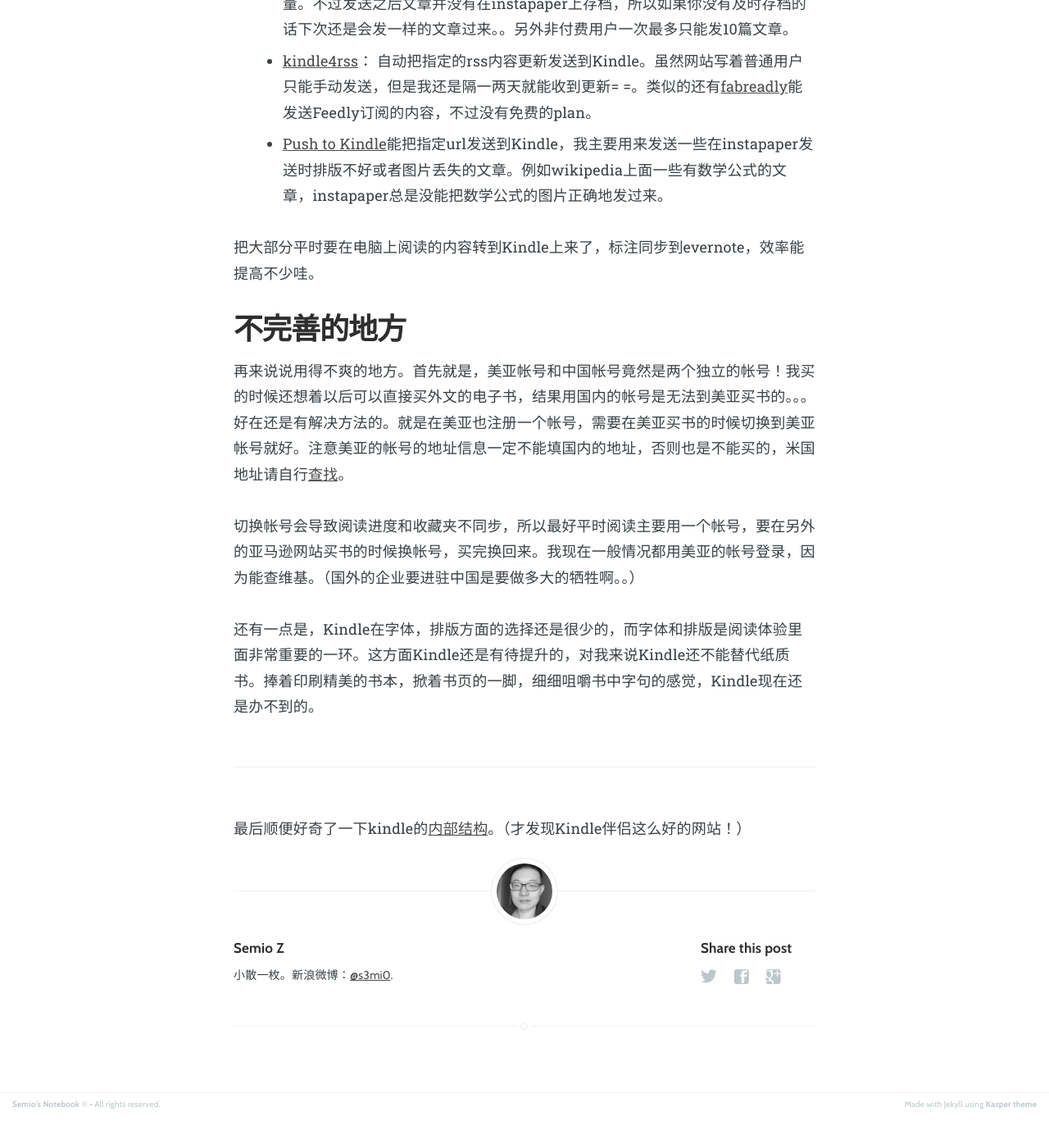
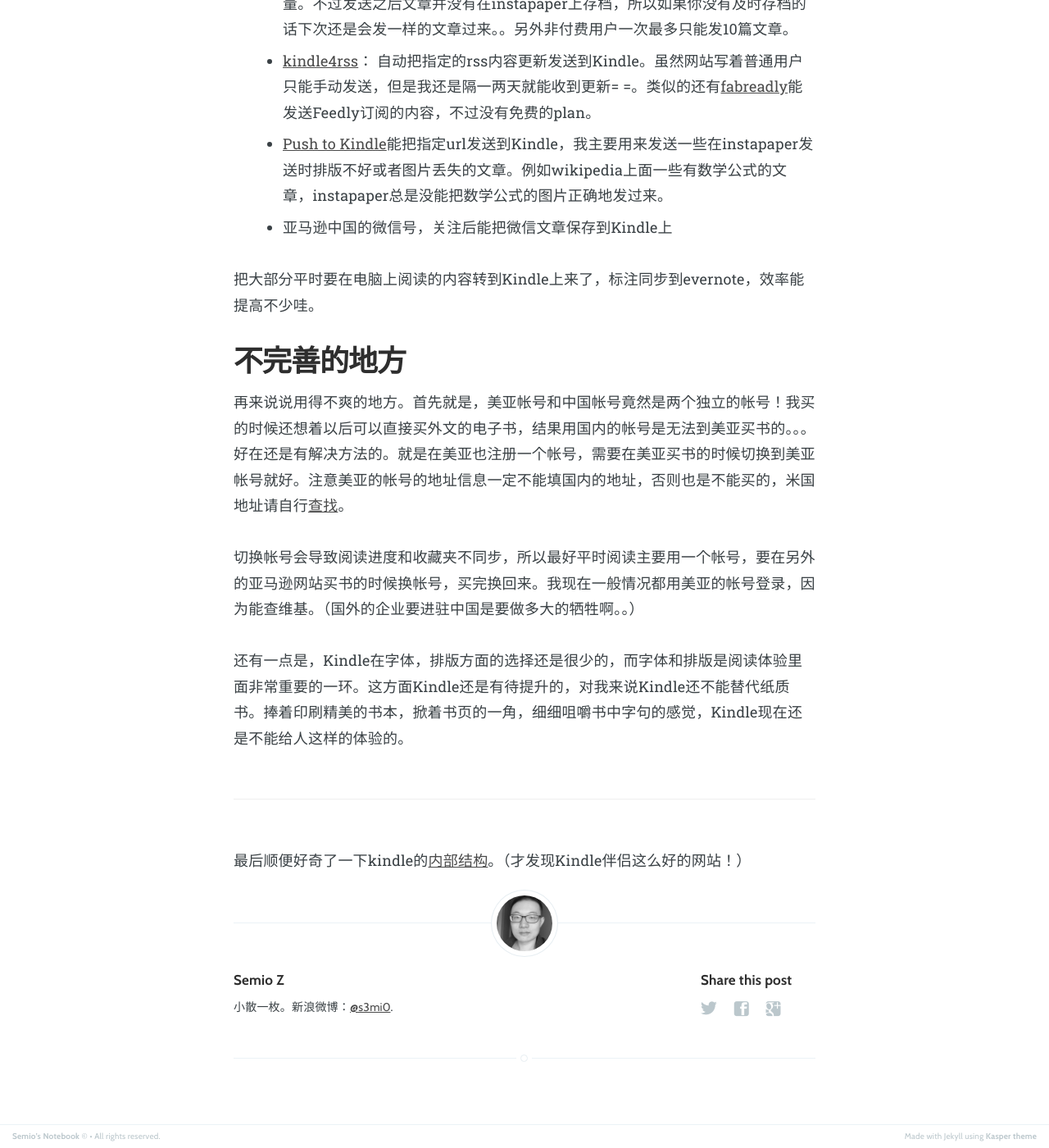
Before and after one commit to semio/semio.github.io, a Jekyll site: the page built from _posts/2015-3-27-my-kindle-ux.md, in a window 1280 px wide and 1400 px high, scrolled down 1012 px. Shown: the whole window at 82% size. Built offline with Jekyll 4.4.1, drawn with Linux system fonts in a browser that asks for light colours; Markdown is read by kramdown in place of the engine named in the settings; before the commit the page ends 2373 px from its top, so only the background shows below that.

Commit message:
update post

```diff
--- a/_posts/2015-3-27-my-kindle-ux.md
+++ b/_posts/2015-3-27-my-kindle-ux.md
@@ -20,6 +20,7 @@
 * Instapaper用户设置里面可以指定发送Kindle邮箱，发送周期和最少发送文章数量。不过发送之后文章并没有在instapaper上存档，所以如果你没有及时存档的话下次还是会发一样的文章过来。。另外非付费用户一次最多只能发10篇文章。
 * [kindle4rss](http://kindle4rss.com/)： 自动把指定的rss内容更新发送到Kindle。虽然网站写着普通用户只能手动发送，但是我还是隔一两天就能收到更新= =。类似的还有[fabreadly](http://fabreadly.com/account/)能发送Feedly订阅的内容，不过没有免费的plan。
 * [Push to Kindle](http://fivefilters.org/kindle-it/)能把指定url发送到Kindle，我主要用来发送一些在instapaper发送时排版不好或者图片丢失的文章。例如wikipedia上面一些有数学公式的文章，instapaper总是没能把数学公式的图片正确地发过来。
+* 亚马逊中国的微信号，关注后能把微信文章保存到Kindle上
 
 把大部分平时要在电脑上阅读的内容转到Kindle上来了，标注同步到evernote，效率能提高不少哇。
 
@@ -29,7 +30,7 @@
 
 切换帐号会导致阅读进度和收藏夹不同步，所以最好平时阅读主要用一个帐号，要在另外的亚马逊网站买书的时候换帐号，买完换回来。我现在一般情况都用美亚的帐号登录，因为能查维基。（国外的企业要进驻中国是要做多大的牺牲啊。。）
 
-还有一点是，Kindle在字体，排版方面的选择还是很少的，而字体和排版是阅读体验里面非常重要的一环。这方面Kindle还是有待提升的，对我来说Kindle还不能替代纸质书。捧着印刷精美的书本，掀着书页的一脚，细细咀嚼书中字句的感觉，Kindle现在还是办不到的。
+还有一点是，Kindle在字体，排版方面的选择还是很少的，而字体和排版是阅读体验里面非常重要的一环。这方面Kindle还是有待提升的，对我来说Kindle还不能替代纸质书。捧着印刷精美的书本，掀着书页的一角，细细咀嚼书中字句的感觉，Kindle现在还是不能给人这样的体验的。
 
 ---
 
```
